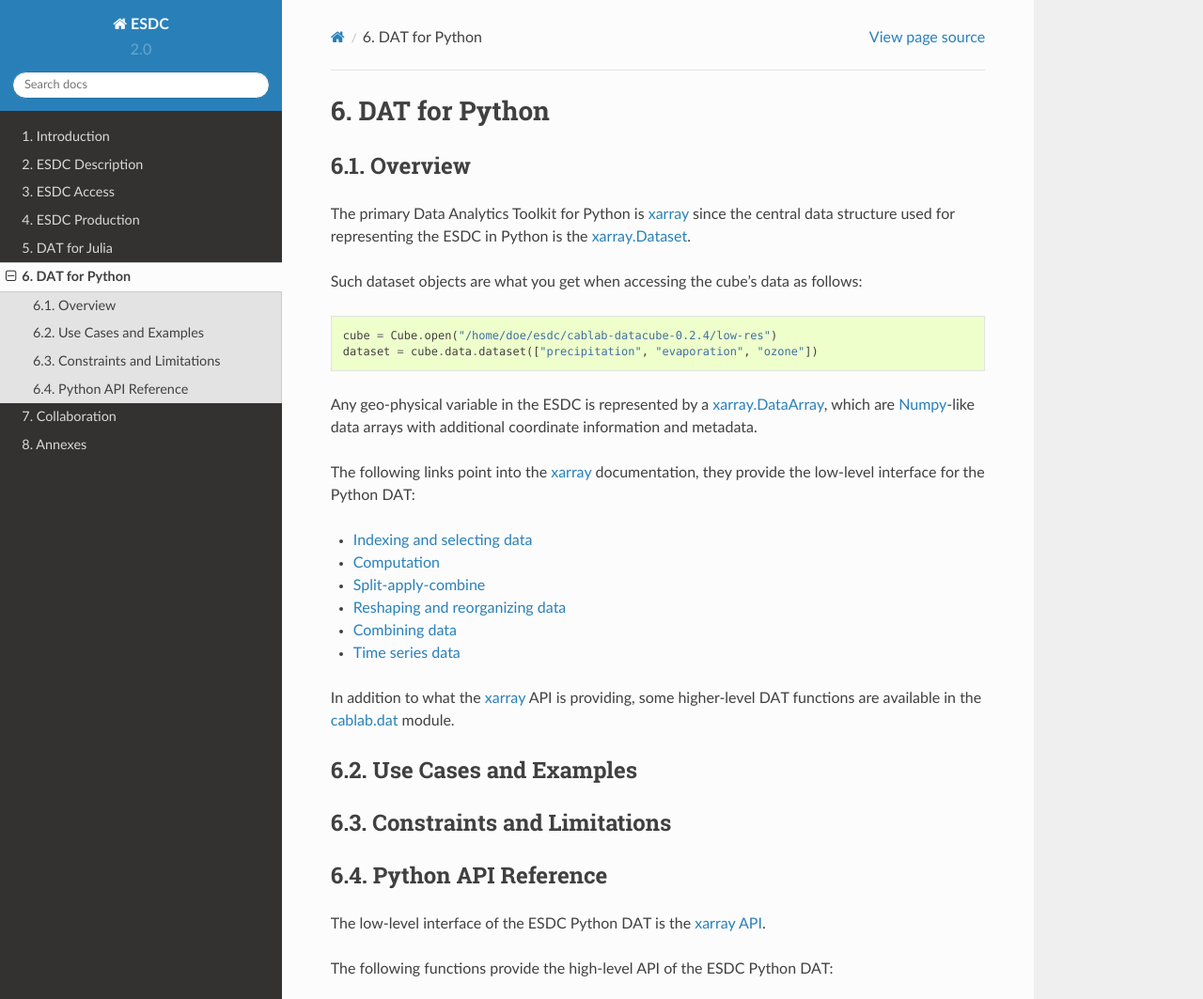
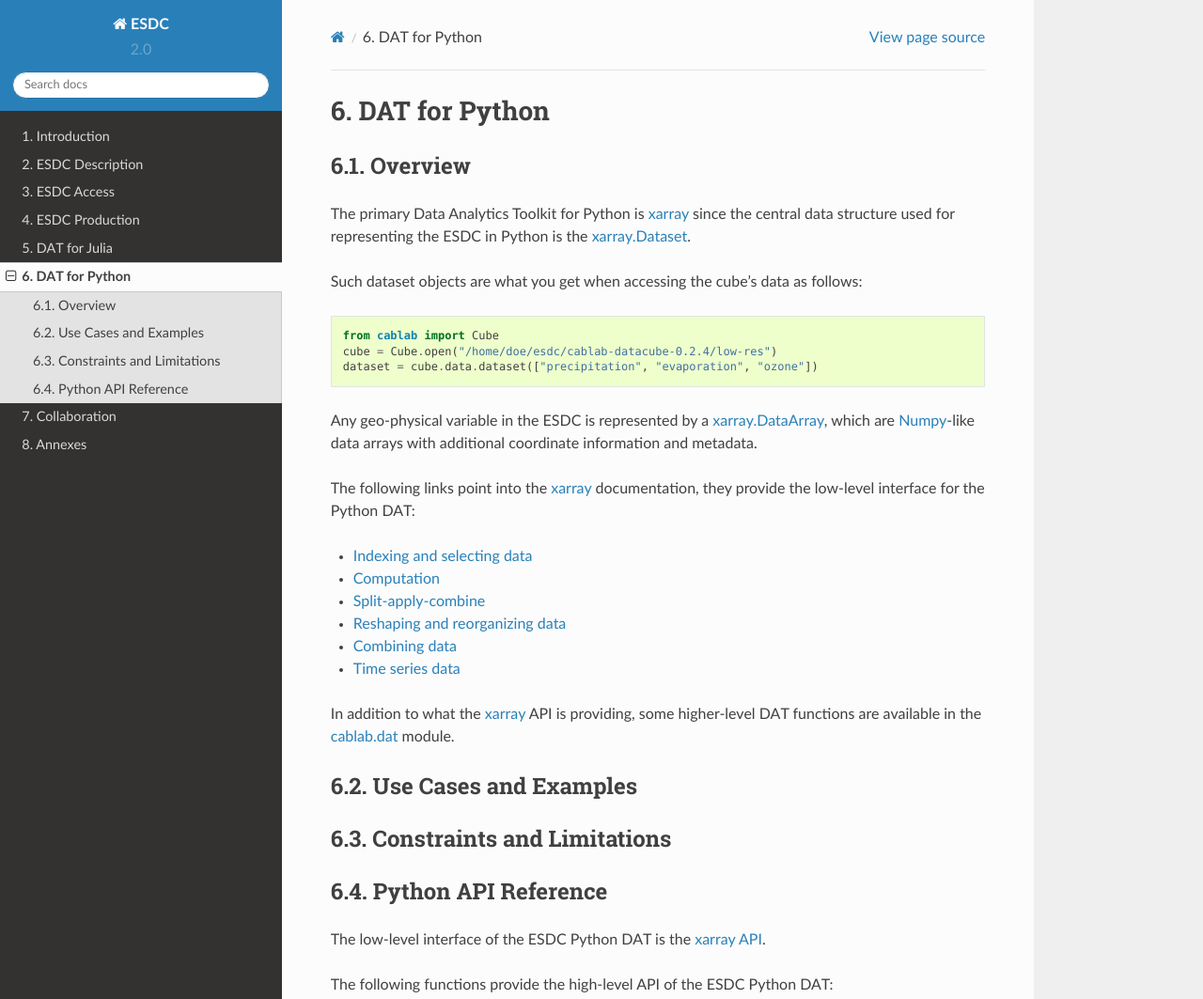
Before and after one commit to esa-esdl/esdl-core, a Sphinx documentation site: the page built from doc/dat_python.rst, in a window 1280 px wide and 1373 px high, cut to the strip 0-1063 px from the top of the window. Shown: the whole strip at 94% size. Built offline with Sphinx 7.4.7 and the Read the Docs theme 2.0.0, drawn with Linux system fonts in a browser that asks for light colours.

Commit message:
doc updates

```diff
--- a/doc/dat_python.rst
+++ b/doc/dat_python.rst
@@ -30,6 +30,7 @@ Such dataset objects are what you get when accessing the cube's data as follows:
 
 .. code-block:: python
 
+    from cablab import Cube
     cube = Cube.open("/home/doe/esdc/cablab-datacube-0.2.4/low-res")
     dataset = cube.data.dataset(["precipitation", "evaporation", "ozone"])
 
```
